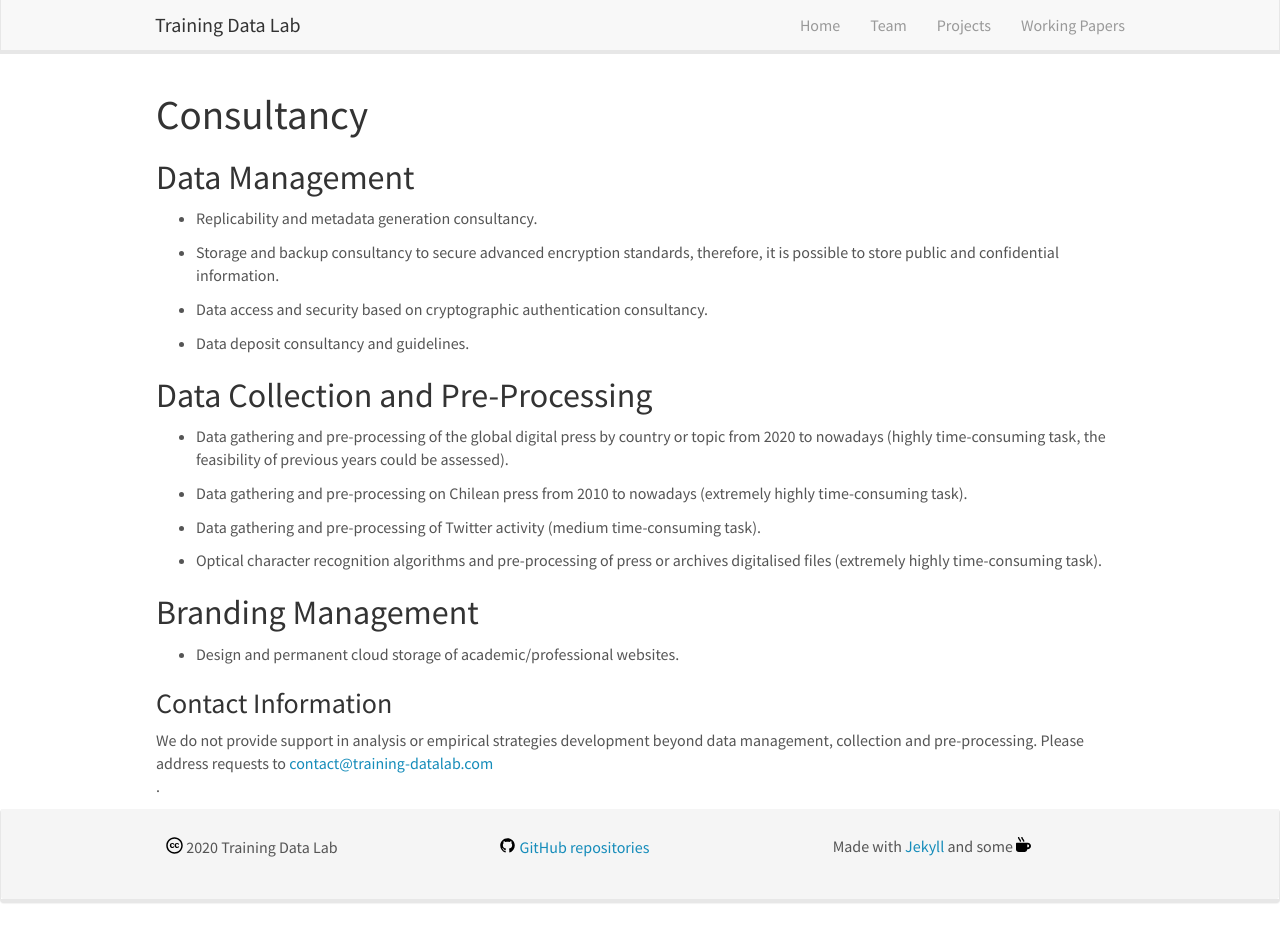
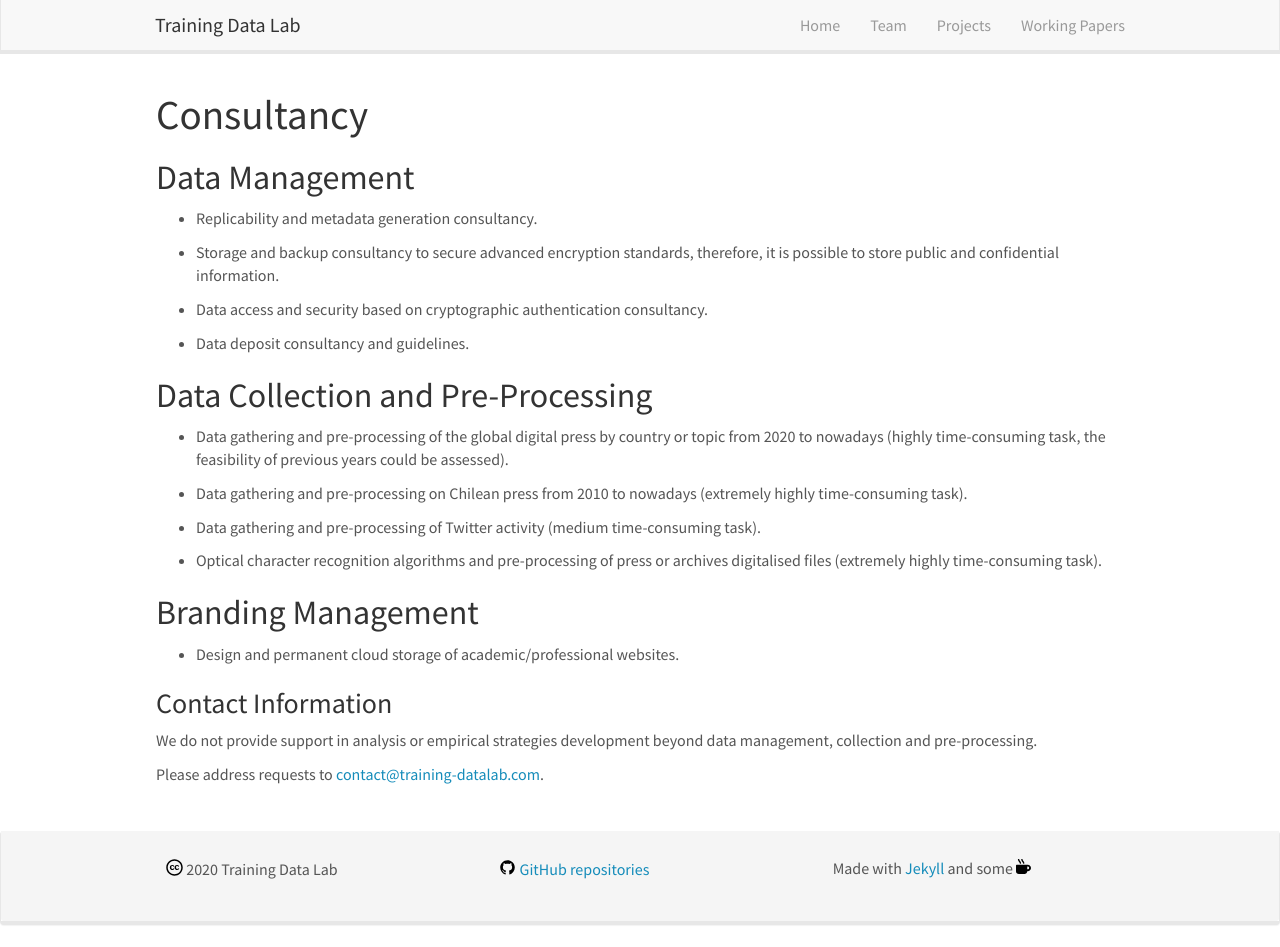
Before and after one commit to training-datalab/old-training-datalab.com, a Jekyll site: the page built from _pages/consultancy.md, in a window 1280 px wide and 947 px high. Built offline with Jekyll 4.4.1, drawn with Linux system fonts in a browser that asks for light colours; nearby versions of some CDN libraries.

Commit message:
Update consultancy.md

```diff
--- a/_pages/consultancy.md
+++ b/_pages/consultancy.md
@@ -33,5 +33,7 @@
 
 ### Contact Information
 
-We do not provide support in analysis or empirical strategies development beyond data management, collection and pre-processing. Please address requests to <a href="mailto:contact@training-datalab.com">contact@training-datalab.com</a><br />.
+<p align=" justify">We do not provide support in analysis or empirical strategies development beyond data management, collection and pre-processing.</p>
+
+<p align=" justify">Please address requests to <a href="mailto:contact@training-datalab.com">contact@training-datalab.com</a>.</p>
 <br />
```
